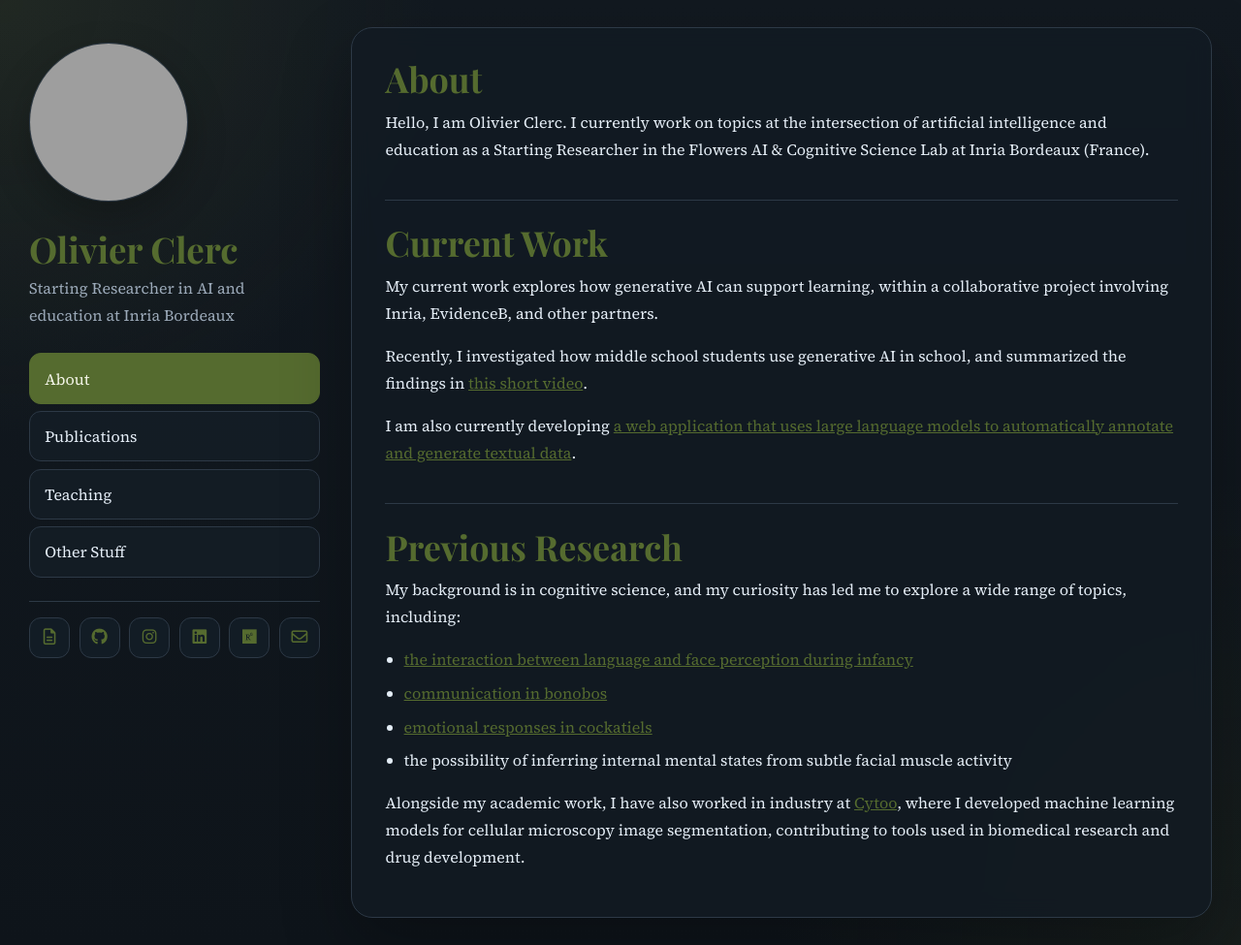
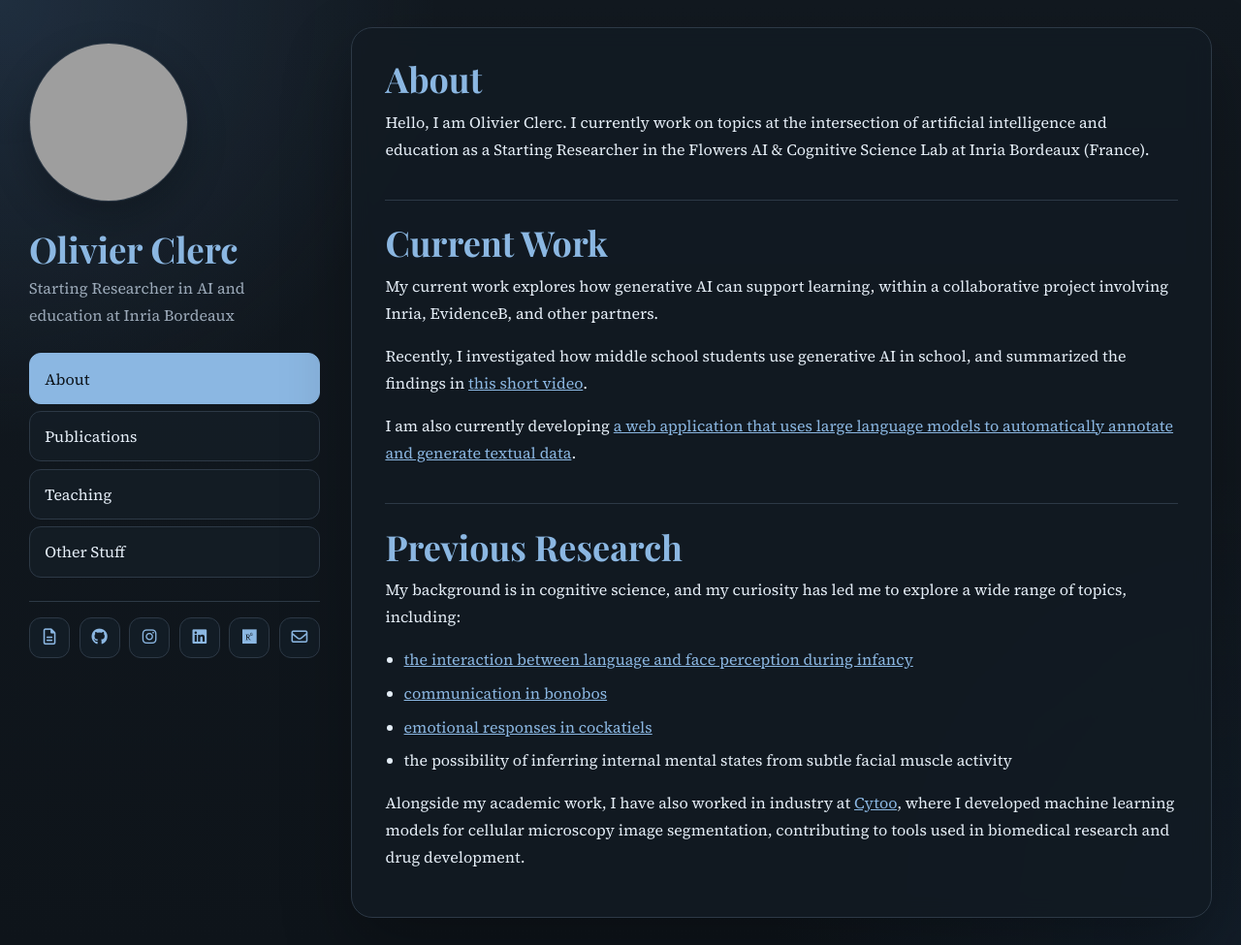
Before and after one commit to OlivierLClerc/OlivierLClerc.github.io, a Jekyll site: the page built from index.md, in a window 1280 px wide and 975 px high. Shown: the whole window at 97% size. Built offline with Jekyll 4.4.1, drawn with Linux system fonts in a browser that asks for light colours; grey boxes are pictures that could not be loaded.

```diff
--- a/assets/css/style.scss
+++ b/assets/css/style.scss
@@ -9,7 +9,7 @@
   --panel: rgba(19, 27, 35, 0.84);
   --text: #e4edf6;
   --muted: #9ba9b8;
-  --accent: #556B2F;
+  --accent: #8bb7e2;
   --line: #2d3946;
   --soft: #17212b;
 }
@@ -25,8 +25,8 @@ html {
 body {
   margin: 0;
   background:
-    radial-gradient(circle at top left, rgba(99, 107, 47, 0.18), transparent 28%),
-    radial-gradient(circle at bottom right, rgba(76, 84, 36, 0.14), transparent 30%),
+    radial-gradient(circle at top left, rgba(79, 122, 173, 0.22), transparent 28%),
+    radial-gradient(circle at bottom right, rgba(34, 67, 103, 0.18), transparent 30%),
     linear-gradient(180deg, #121920 0%, var(--paper) 100%);
   color: var(--text);
   font-family: "Source Serif 4", Georgia, serif;
@@ -39,7 +39,7 @@ a {
 
 a:hover,
 a:focus {
-  color: #a7b56a;
+  color: #bfd9f5;
 }
 
 .site-frame {
@@ -118,14 +118,14 @@ a:focus {
 .sidebar-nav-link:hover,
 .sidebar-nav-link:focus {
   background: #1c2733;
-  border-color: #5f6833;
+  border-color: #425467;
   transform: translateX(2px);
 }
 
 .sidebar-nav-link.is-active {
   background: var(--accent);
   border-color: var(--accent);
-  color: #f4f5e8;
+  color: #0d141b;
 }
 
 .sidebar-divider {
@@ -158,7 +158,7 @@ a:focus {
 .sidebar-socials a:focus {
   transform: translateY(-1px);
   background: #1c2733;
-  border-color: #5f6833;
+  border-color: #425467;
 }
 
 .page-main {
@@ -212,7 +212,7 @@ a:focus {
 
 .page-body h3 {
   margin: 1.5rem 0 0.55rem;
-  color: #a7b56a;
+  color: #b7d1ec;
   font-size: 1.32rem;
 }
 
```
